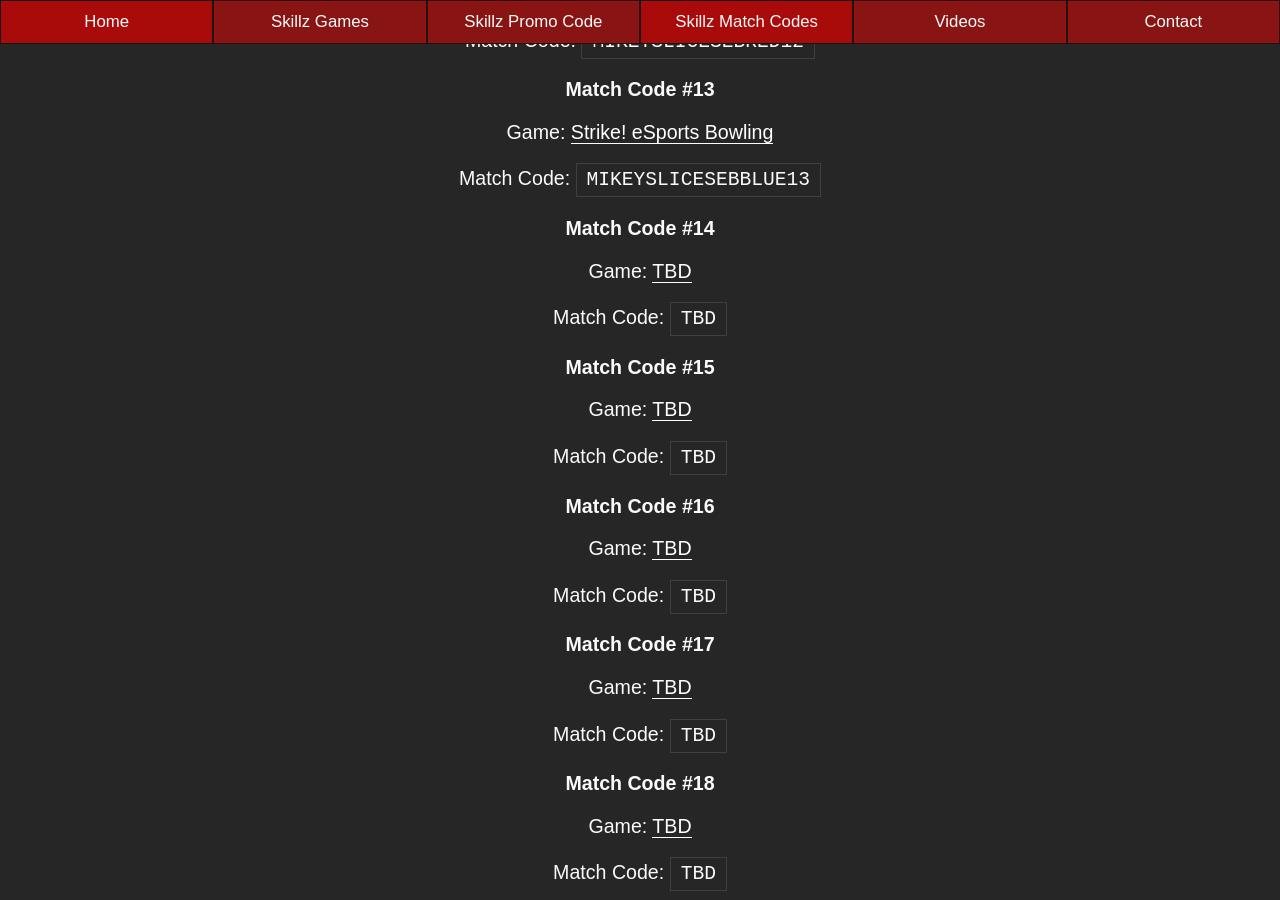
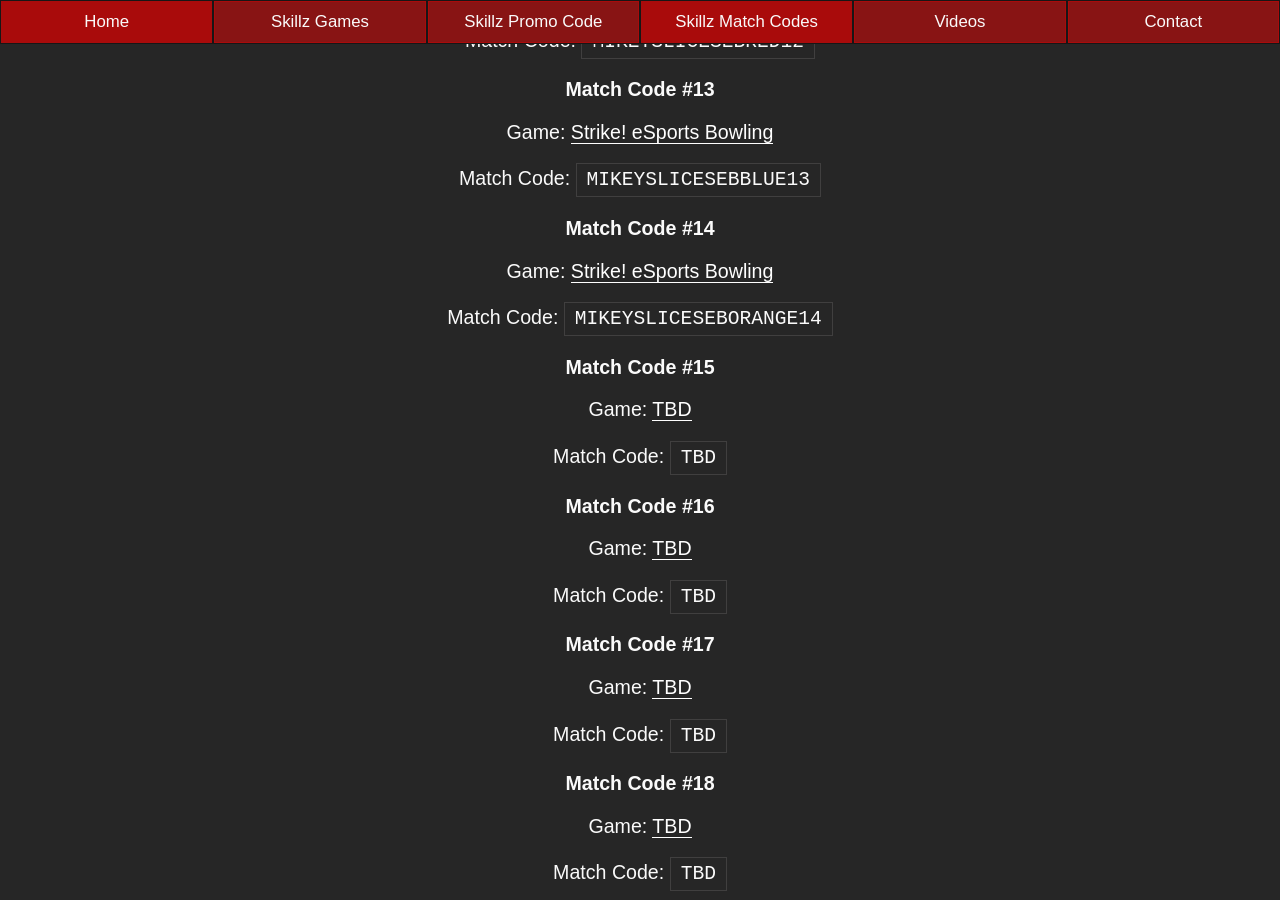
Before and after one commit to mikeyslice/esports-medium, a Jekyll site: the page built from skillz-match-codes.md, in a window 1280 px wide and 900 px high, scrolled down 4909 px. Built offline with Jekyll 4.4.1, drawn with Linux system fonts in a browser that asks for light colours.

Commit message:
Update Skillz Match Codes “skillz-match-codes”

```diff
--- a/_includes/pages/skillz-match-codes.html
+++ b/_includes/pages/skillz-match-codes.html
@@ -181,9 +181,9 @@
 
 <h3>Match Code #14</h3>
 
-<p>Game: <a href="/skillz-games/">TBD</a><p>
+<p>Game: <a href="/skillz-games/">Strike! eSports Bowling</a><p>
 
-<p>Match Code: <code>TBD</code><p>
+<p>Match Code: <code>MIKEYSLICESEBORANGE14</code><p>
 
 <h3>Match Code #15</h3>
 
```
